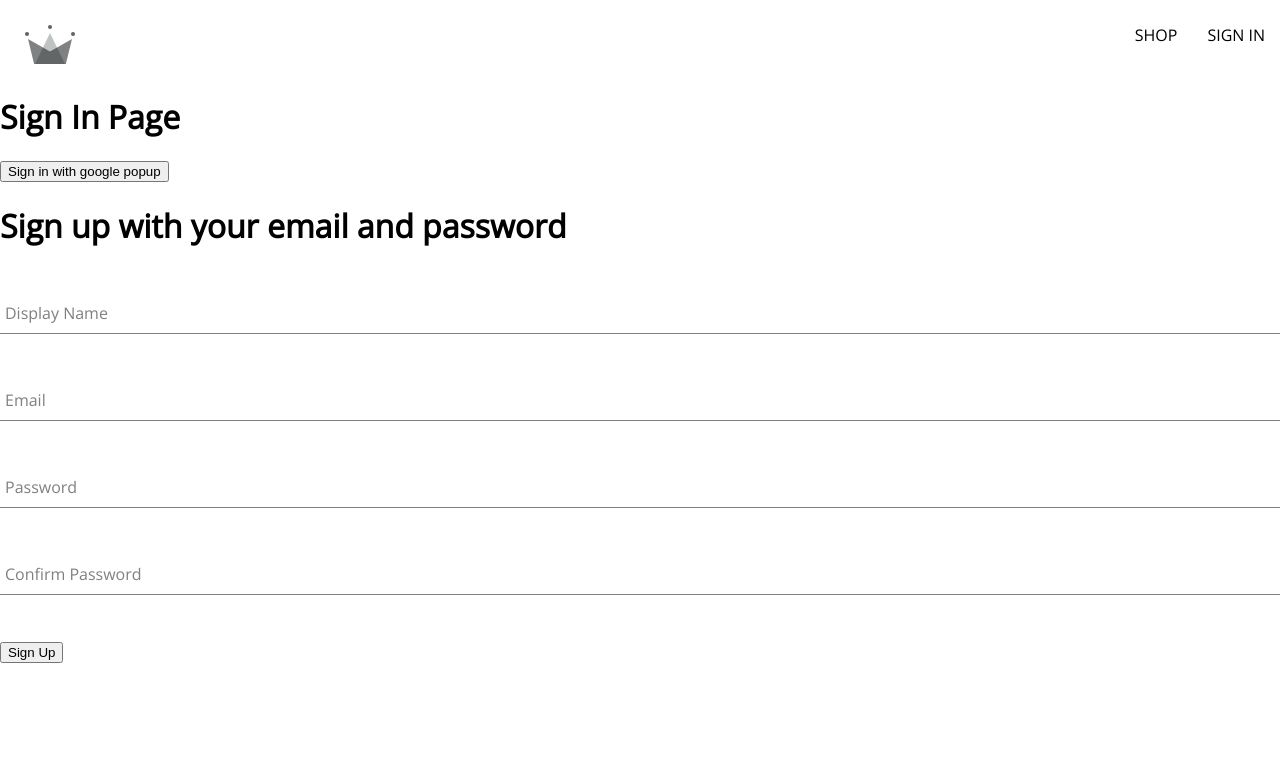
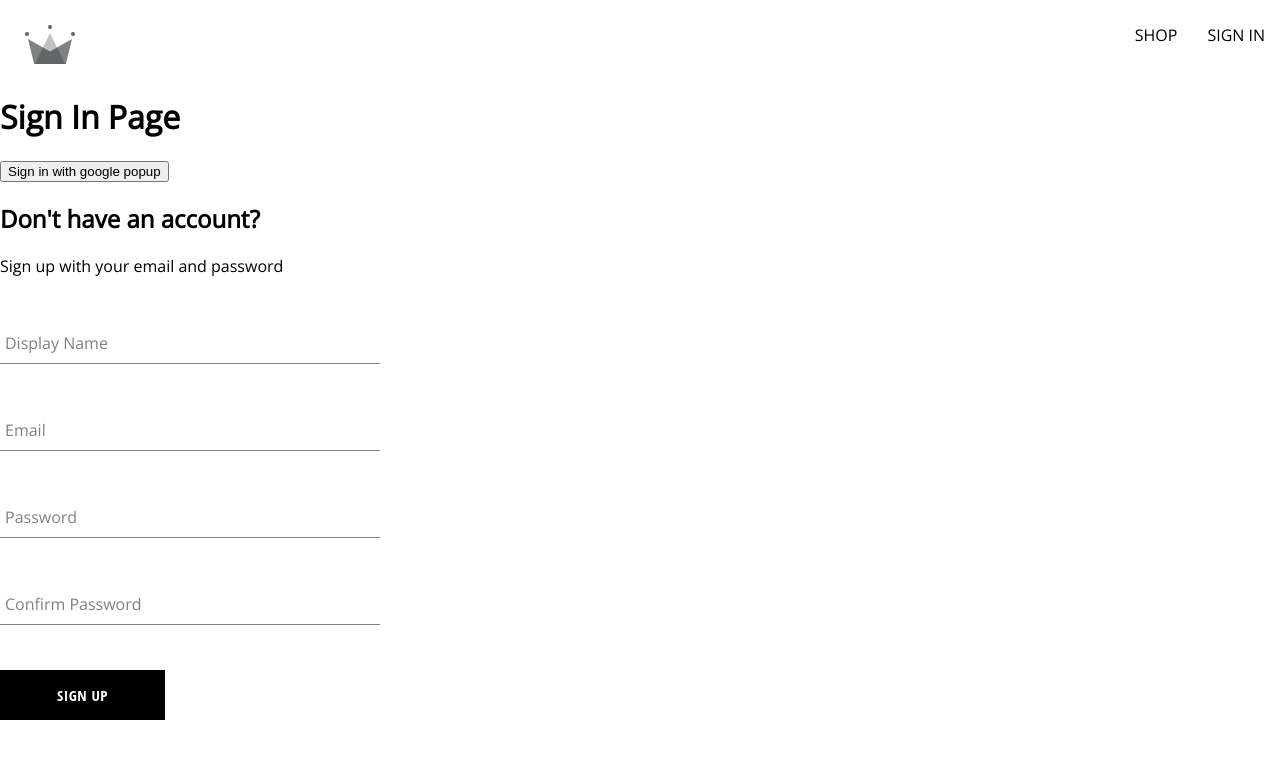
Before and after one commit to salliesylvaine/crown-clothing, a React (Create React App) app: page /sign-in in a window 1280 px wide. Shown: the top 758 px of the page. Built offline with nearby package versions, Linux system fonts and the light colour scheme.

Commit message:
created and styled button component

```diff
--- /dev/null
+++ b/src/components/button/button.component.jsx
@@ -0,0 +1,31 @@
+import "./button.styles.scss";
+
+/*
+BUTTON TYPES
+
+default
+
+inverted
+
+google sign in
+
+
+*/
+
+const BUTTON_TYPE_CLASSES = {
+  google: "google-sign-in",
+  inverted: "inverted",
+};
+
+const Button = ({ children, buttonType, ...otherProps }) => {
+  return (
+    <button
+      className={`button-container ${BUTTON_TYPE_CLASSES[buttonType]}`}
+      {...otherProps}
+    >
+      {children}
+    </button>
+  );
+};
+
+export default Button;
--- /dev/null
+++ b/src/components/button/button.styles.scss
@@ -0,0 +1,46 @@
+.button-container {
+  min-width: 165px;
+  width: auto;
+  height: 50px;
+  letter-spacing: 0.5px;
+  line-height: 50px;
+  padding: 0 35px 0 35px;
+  font-size: 15px;
+  background-color: black;
+  color: white;
+  text-transform: uppercase;
+  font-family: "Open Sans Condensed";
+  font-weight: bolder;
+  border: none;
+  cursor: pointer;
+  display: flex;
+  justify-content: center;
+
+  &:hover {
+    background-color: white;
+    color: black;
+    border: 1px solid black;
+  }
+
+  &.google-sign-in {
+    background-color: #4285f4;
+    color: white;
+
+    &:hover {
+      background-color: #357ae8;
+      border: none;
+    }
+  }
+
+  &.inverted {
+    background-color: white;
+    color: black;
+    border: 1px solid black;
+
+    &:hover {
+      background-color: black;
+      color: white;
+      border: none;
+    }
+  }
+}
--- a/src/components/sign-up-form/sign-up-form.component.jsx
+++ b/src/components/sign-up-form/sign-up-form.component.jsx
@@ -1,6 +1,8 @@
 import { useState } from "react";
 
 import FormInput from "../form-input/form-input.component";
+import Button from "../button/button.component";
+import "./sign-up-form.styles.scss";
 
 import {
   createAuthUserWithEmailAndPassword,
@@ -52,8 +54,9 @@
   };
 
   return (
-    <div>
-      <h1>Sign up with your email and password</h1>
+    <div className="sign-up-container">
+      <h2> Don't have an account? </h2>
+      <span>Sign up with your email and password</span>
       <form action="" onSubmit={handleSubmit}>
         <FormInput
           label="Display Name"
@@ -90,7 +93,7 @@
           name="confirmPassword"
           value={confirmPassword}
         />
-        <button type="submit">Sign Up</button>
+        <Button type="submit">Sign Up</Button>
       </form>
     </div>
   );
--- /dev/null
+++ b/src/components/sign-up-form/sign-up-form.styles.scss
@@ -0,0 +1,9 @@
+.sign-up-container {
+  display: flex;
+  flex-direction: column;
+  width: 380px;
+}
+
+.h2 {
+  margin: 10px 0;
+}
```
